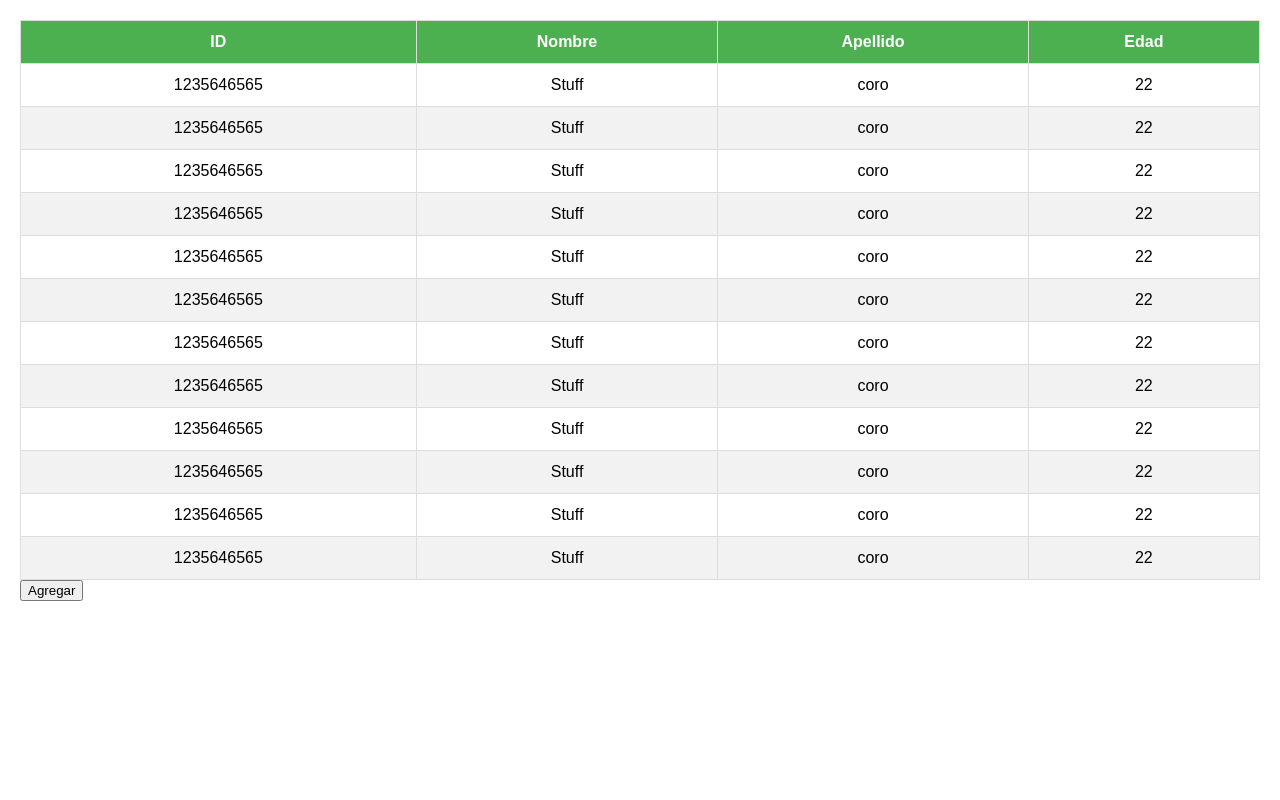
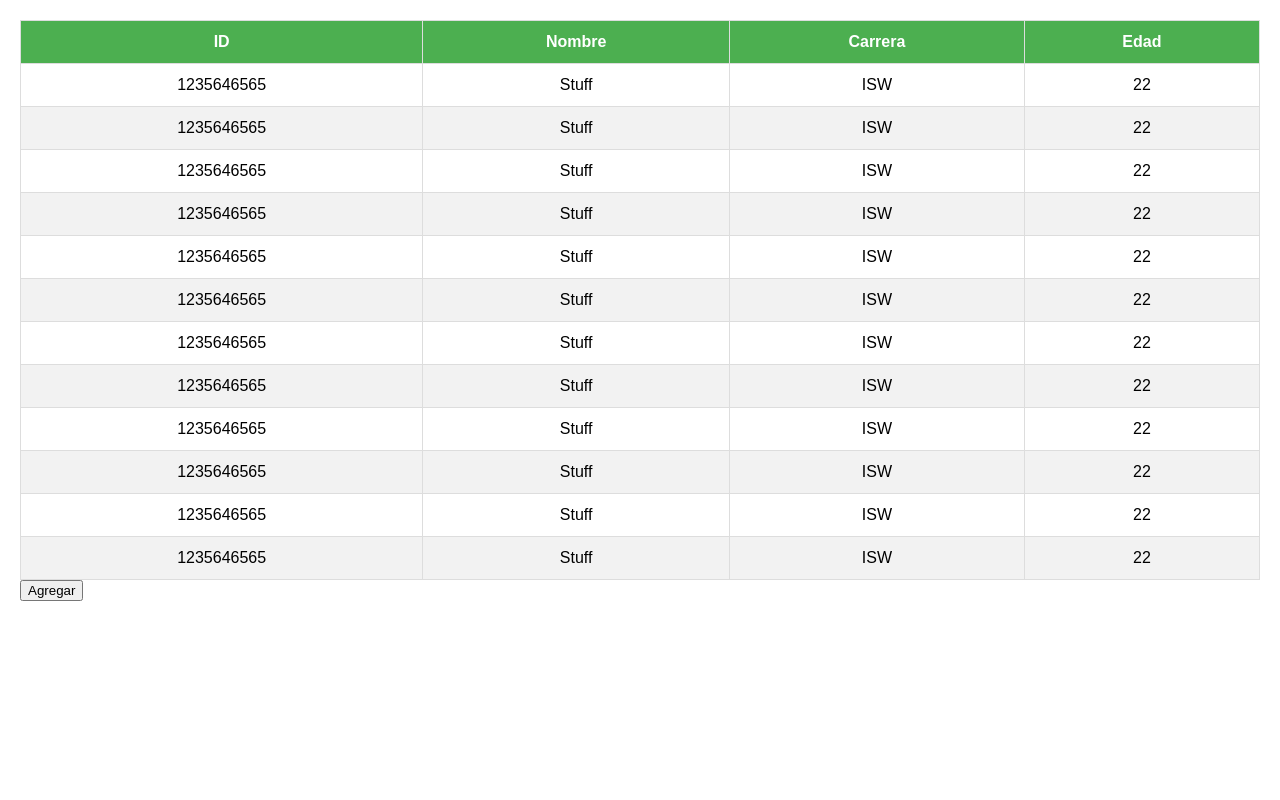
Before and after one commit to JAFB321/firebase-selectivos, a website: page src/alumnos/alumnos.html in a window 1280 px wide. Drawn offline with Linux system fonts and the light colour scheme.

Commit message:
feat: deselect row

```diff
--- a/src/alumnos/alumnos.html
+++ b/src/alumnos/alumnos.html
@@ -13,7 +13,7 @@
             <thead>
                 <th>ID</th>
                 <th>Nombre</th>
-                <th>Apellido</th>
+                <th>Carrera</th>
                 <th>Edad</th>
             </thead>
             <tbody>
@@ -26,7 +26,7 @@
             <tr class="test">
                 <td data-label="ID"></td>
                 <td data-label="Nombre"></td>
-                <td data-label="Apellido"></td>
+                <td data-label="Carrera"></td>
                 <td data-label="Edad"></td>
 
               </tr>
@@ -40,8 +40,8 @@
                 <input type="text" id="id" placeholder="ID">
                 <h1>Nombre</h1>
                 <input type="text" id="nombre" placeholder="Nombre">
-                <h1>Apellido</h1>
-                <input type="text" id="apellido" placeholder="Apellido">
+                <h1>Carrera</h1>
+                <input type="text" id="major" placeholder="Carrera">
                 <h1>Edad</h1>
                 <input type="text" id="edad" placeholder="Edad">
                 <button id="btn_add">Agregar</button>
@@ -53,8 +53,8 @@
             <div class="modal">
                 <h1>Nombre</h1>
                 <input type="text" id="nombre" placeholder="Nombre">
-                <h1>Apellido</h1>
-                <input type="text" id="apellido" placeholder="Apellido">
+                <h1>Carrera</h1>
+                <input type="text" id="major" placeholder="Carrera">
                 <h1>Edad</h1>
                 <input type="text" id="edad" placeholder="Edad">
                 <button id="btn_edit">Guardar</button>
--- a/src/alumnos/alumnos.js
+++ b/src/alumnos/alumnos.js
@@ -18,11 +18,11 @@ function init(){
   for(let i = 0; i < 100; i++){
   tr.dataset.id = "1235646565";
   tr.dataset.name = "Stuff";
-  tr.dataset.lastname = "coro";
+  tr.dataset.major = "ISW";
   tr.dataset.age = "22";
   td[0].textContent = "1235646565";
   td[1].textContent = "Stuff";
-  td[2].textContent = "coro";
+  td[2].textContent = "ISW";
   td[3].textContent = "22";
 
 
@@ -49,7 +49,7 @@ for(let i = 0; i < table.rows.length; i++){
 
     index = this.rowIndex;
     this.classList.toggle("selected");
-    showModal(this.dataset.id, this.dataset.name, this.dataset.lastname, this.dataset.age);
+    showModal(this.dataset.id, this.dataset.name, this.dataset.major, this.dataset.age);
 
 
   }
@@ -58,22 +58,25 @@ for(let i = 0; i < table.rows.length; i++){
 
 }
 
-function showModal(id, name, lastname, age){
+function showModal(id, name, major, age){
   let modal = document.querySelector('#modal_containerusr');
   modal.classList.add('show');
   modal.querySelector('#nombre').value = name;
-  modal.querySelector('#apellido').value = lastname;
+  modal.querySelector('#major').value = major;
   modal.querySelector('#edad').value = age;
 
 
+}
 
-  //close modal
-  let btnCancelUsr = document.querySelector('#btn_cancelUsr');
-  btnCancelUsr.addEventListener('click', () => {
-  modal.classList.remove('show');
+//close modal
+let modal = document.querySelector('#modal_containerusr');
+let btnCancelUsr = document.querySelector('#btn_cancelUsr');
+btnCancelUsr.addEventListener('click', () => {
+modal.classList.remove('show');
+let table = document.querySelector('.table tr.selected');
+table.classList.remove('selected');
 });
 
-}
 
 function clearTable(){
 let tableHeaderRowCount = 1;
@@ -122,3 +125,6 @@ init();
   });
 
   */
+
+
+  // Modal Buttons //
```
